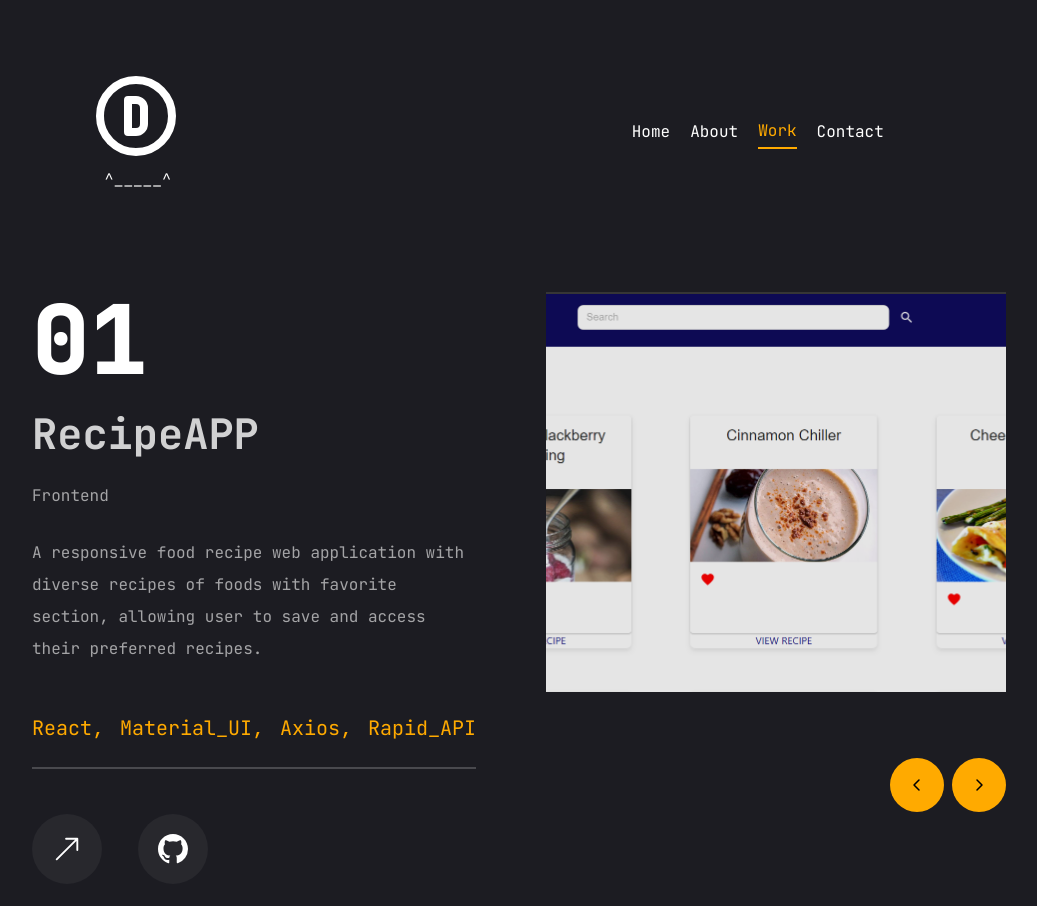
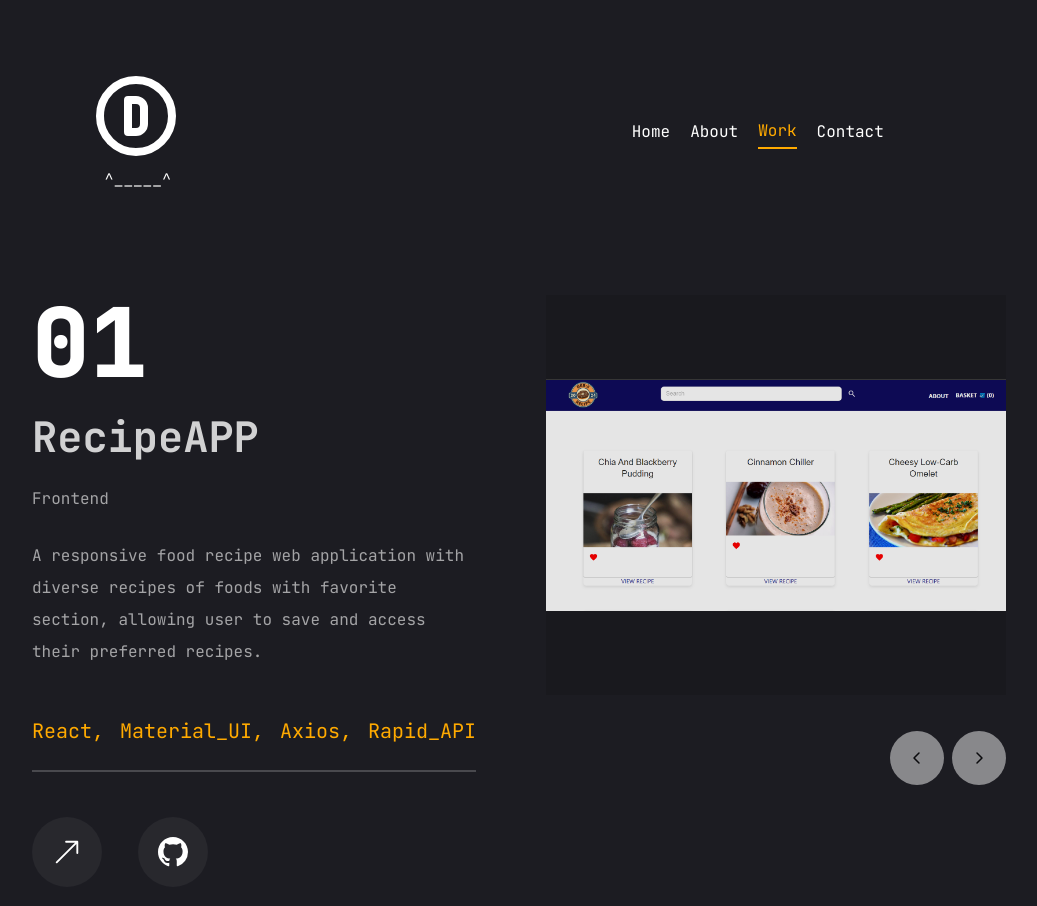
Before and after one commit to D4Debasish/updtportfolio, a Next.js app: page /Work in a window 1280 px wide. Shown: the top 906 px of the page, without its empty margins (148-1185 px from the left). Built offline with nearby package versions, Linux system fonts and the light colour scheme.

Commit message:
new project added

```diff
--- a/src/app/About/page.tsx
+++ b/src/app/About/page.tsx
@@ -41,7 +41,7 @@ const about = {
     },
     {
       fieldName: "Sports",
-      fieldValue: "Table_Tenis, Football",
+      fieldValue: "Table_Tenis, Chess",
     },
     {
       fieldName: "Video_Game",
@@ -52,7 +52,7 @@ const about = {
       fieldValue: "Indian",
     },
     {
-      fieldName: "Languages",
+      fieldName: "Lang",
       fieldValue: "English, Hindi, Bengali",
     },
   ],
@@ -69,11 +69,13 @@ const experience = {
       comapny: "TrueCircle.in",
       position: "Front-end developer intern",
       times: "06/2023-09/2023",
+      role: "Worked as a Frontend Intern handling API networks and managing state using Redux ",
     },
     {
       comapny: "Doordarshan,Guwahati",
       position: "System Engineer intern",
       times: "08/2022-09/2022",
+      role: "Worked as System Engineer Intern mainly undernstanding satellite and the communication between them. ",
     },
   ],
 };
@@ -207,23 +209,28 @@ const About = () => {
                 <p className=" text-white/60 mx-auto xl:mx-0">
                   {experience.description}
                 </p>
-                <ScrollArea className="h-[400px]">
+                <ScrollArea className="h-[400px] xl:w-[800px] ">
                   <ul className="flex flex-col gap-4 xl:gap-12">
                     {experience.items.map((item, key) => {
                       return (
                         <li
                           key={key}
-                          className="  bg-gray-800 h-[180px] xl:h-[180px] py-6 rounded-[25px]  flex  flex-col justify-start px-10 items-center xl:items-start"
+                          className="  bg-gray-800 h-[280px]  xl:h-[250px] py-6 rounded-[25px]  flex  flex-col justify-start px-10 items-center xl:items-start"
                         >
                           <span className="text-accent text-sm xl:text-sm mb-2">
                             {item.times}
                           </span>
-                          <h3 className="text-xl xl:sm font-bold max-w-[350px] min-h-[60px] text-center xl:text-left ">
+                          <h3 className="text-sm xl:text-xl font-bold max-w-[390px] min-h-[60px] text-center xl:text-left mt-3 ">
                             {item.position}
                           </h3>
                           <div className=" flex items-center gap-3">
-                            <span className="w-[6px] h-[6px] rounded-full bg-white"></span>
-                            <p className="text-white/60">{item.comapny}</p>
+                            <span className="xl:w-[6px] xl:h-[6px] xl:rounded-full xl:bg-white xl:mt-5 hidden xl:flex "></span>
+                            <p className="text-white/80 text-[16px] xl:text-[18px]">
+                              {item.comapny}
+                              <p className="text-white/60 text-[13px] xl:text-[16px] mt-4">
+                                {item.role}
+                              </p>
+                            </p>
                           </div>
                         </li>
                       );
@@ -236,32 +243,35 @@ const About = () => {
             {/* education...................................................*/}
             <TabsContent value="education" className="w-full xl:mx-[30px]">
               <div className="flex flex-col gap-[30px] text-center xl:text-left">
-                <h3 className="text-4xl font-bold">{education.title}</h3>
-                <p className=" text-white/60 mx-auto xl:mx-0">
+                <h3 className="xl:text-4xl text-xl font-bold">
+                  {education.title}
+                </h3>
+                <p className=" text-white/60 mx-auto xl:mx-0 xl:text-md text-sm">
                   {education.description}
                 </p>
-                <ScrollArea className="h-[400px]">
+                <ScrollArea className="h-[400px] xl:w-[750px] ">
                   <ul className="flex flex-col gap-4 xl:gap-8">
                     {education.items.map((item, key) => (
                       <li
                         key={key}
-                        className="bg-gray-800 py-4 xl:py-6 rounded-[25px] flex flex-col justify-start px-6 xl:px-10 items-center xl:items-start"
-                        style={{ minHeight: "180px", maxHeight: "230px" }} // Adjust min-height and max-height for smaller devices
+                        className="bg-gray-800 py-4 xl:py-6 rounded-[25px] flex flex-col justify-start px-6 xl:px-10 items-center xl:items-start min-h-[180px] xl:max-h-[230px] max-h-[290px]"
                       >
                         <span className="text-accent text-sm xl:text-sm mb-2">
                           {item.times}
                         </span>
-                        <h3 className="text-xl xl:sm font-bold max-w-[350px] min-h-[60px] text-center xl:text-left">
+                        <h3 className="text-md xl:text-xl font-bold max-w-[590px] min-h-[60px] text-center xl:text-left">
                           {item.institute}
                         </h3>
                         <div className="flex flex-col gap-2">
-                          <div className="flex items-center gap-3">
-                            <span className="w-[6px] h-[6px] rounded-full bg-white"></span>
-                            <p className="text-white/60">{item.course}</p>
+                          <div className="flex xl:items-center gap-3">
+                            <span className="w-[6px] h-[6px] rounded-full bg-white xl:mt-0 mt-5"></span>
+                            <p className="text-white/60 xl:text-xl text-sm xl:mt-0 mt-3 ">
+                              {item.course}
+                            </p>
                           </div>
                           <div className="flex items-center gap-3">
-                            <span className="w-[6px] h-[6px] rounded-full bg-white"></span>
-                            <p className="text-white/60">
+                            <span className="w-[6px] h-[6px] rounded-full bg-white xl:mt-0 mt-2"></span>
+                            <p className="text-white/60 xl:text-[17px] text-sm xl:mt-0 mt-2">
                               {item.subject} | {item.grade}
                             </p>
                           </div>
--- a/src/app/Work/page.tsx
+++ b/src/app/Work/page.tsx
@@ -37,6 +37,17 @@ const projects = [
   {
     num: "02",
     category: "Frontend",
+    title: "itract_app",
+    description:
+      "A static frontend web application created to implement my understanding for styling of components",
+    stack: [{ name: "NEXT" }, { name: "Tailwind" }, { name: "Shadcn/ui" }],
+    image: "/assets/work/itrr.png",
+    live: "https://itractio.vercel.app/",
+    github: "https://github.com/D4Debasish/itractio",
+  },
+  {
+    num: "03",
+    category: "Frontend",
     title: "SkillSim",
     description:
       "A frontend web application made after completing the design in Figma",
@@ -50,7 +61,7 @@ const projects = [
     github: "https://github.com/D4Debasish/skillsimNew",
   },
   {
-    num: "03",
+    num: "04",
     category: "Fullstack",
     title: "Deploy_IT",
     description:
@@ -67,7 +78,7 @@ const projects = [
     github: "https://github.com/D4Debasish/Deployit",
   },
   {
-    num: "04",
+    num: "05",
     category: "Frontend",
     title: "Disease_Tracker",
     description:
@@ -83,7 +94,7 @@ const projects = [
     github: "https://github.com/D4Debasish/Ctrack",
   },
   {
-    num: "05",
+    num: "06",
     category: "Fullstack",
     title: "Day_Task",
     description:
@@ -100,7 +111,7 @@ const projects = [
       "https://github.com/D4Debasish/DayTask--React-Node-PostgreSQL-Express-Shadcn-ui",
   },
   {
-    num: "06",
+    num: "07",
     category: "Frontend",
     title: "Movie_APP",
     description:
@@ -111,7 +122,7 @@ const projects = [
     github: "https://github.com/D4Debasish/Movie-App-VanillaJS-",
   },
   {
-    num: "07",
+    num: "08",
     category: "Backend",
     title: "VideoStream",
     description:
@@ -202,13 +213,13 @@ const Work = () => {
             <Swiper
               spaceBetween={30}
               slidesPerView={1}
-              className="xl:h-[520px] mb-12"
+              className="xl:h-[490px] mb-12"
               onSlideChange={handleSlideChange}
             >
               {projects.map((project, index) => {
                 return (
                   <SwiperSlide key={index} className="w-full">
-                    <div className=" h-[400px] relative group flex justify-center items-center bg-purple-50/20">
+                    <div className=" h-[400px] relative group flex justify-center items-center bg-transparent ">
                       {/*  overlay...*/}
                       <div className="absolute top-0 bottom-0 w-full h-full bg-black/10 z-10"></div>
                       {/*  image...*/}
@@ -216,9 +227,8 @@ const Work = () => {
                         <Image
                           src={project.image}
                           alt={project.title}
-                          className=" object-cover"
+                          className=" xl:object-contain object-cover "
                           fill
-                          style={{ objectFit: "cover" }}
                         />
                       </div>
                     </div>
--- a/src/components/WorkSlider.tsx
+++ b/src/components/WorkSlider.tsx
@@ -11,18 +11,18 @@ const WorkSlider = () => {
               xl:w-max xl:justify-none"
     >
       <button
-        className="bg-accent hover:bg-accent-hover text-primary text=[22px] w-[54px] h-[54px] flex justify-center rounded-full
+        className="bg-white/80 opacity-60 hover:bg-white/50 text-yellow-500 font-bold text=[22px] w-[54px] h-[54px] flex justify-center rounded-full
               items-center transition-all"
         onClick={() => swiper.slidePrev()}
       >
-        <PiCaretLeftBold className="text-black font-bold" />
+        <PiCaretLeftBold className="text-black font-extrabold" />
       </button>
       <button
-        className="bg-accent hover:bg-accent-hover text-primary text=[22px] w-[54px] h-[54px] flex justify-center rounded-full
+        className="bg-white/80 opacity-60 hover:bg-white/50 text-yellow-500 font-bold text=[22px] w-[54px] h-[54px] flex justify-center rounded-full
               items-center transition-all"
         onClick={() => swiper.slideNext()}
       >
-        <PiCaretRightBold className="text-black font-bold" />
+        <PiCaretRightBold className="text-black font-extrabold" />
       </button>
     </div>
   );
```
Also changed, not shown: public/assets/work/itrr.png (added).
